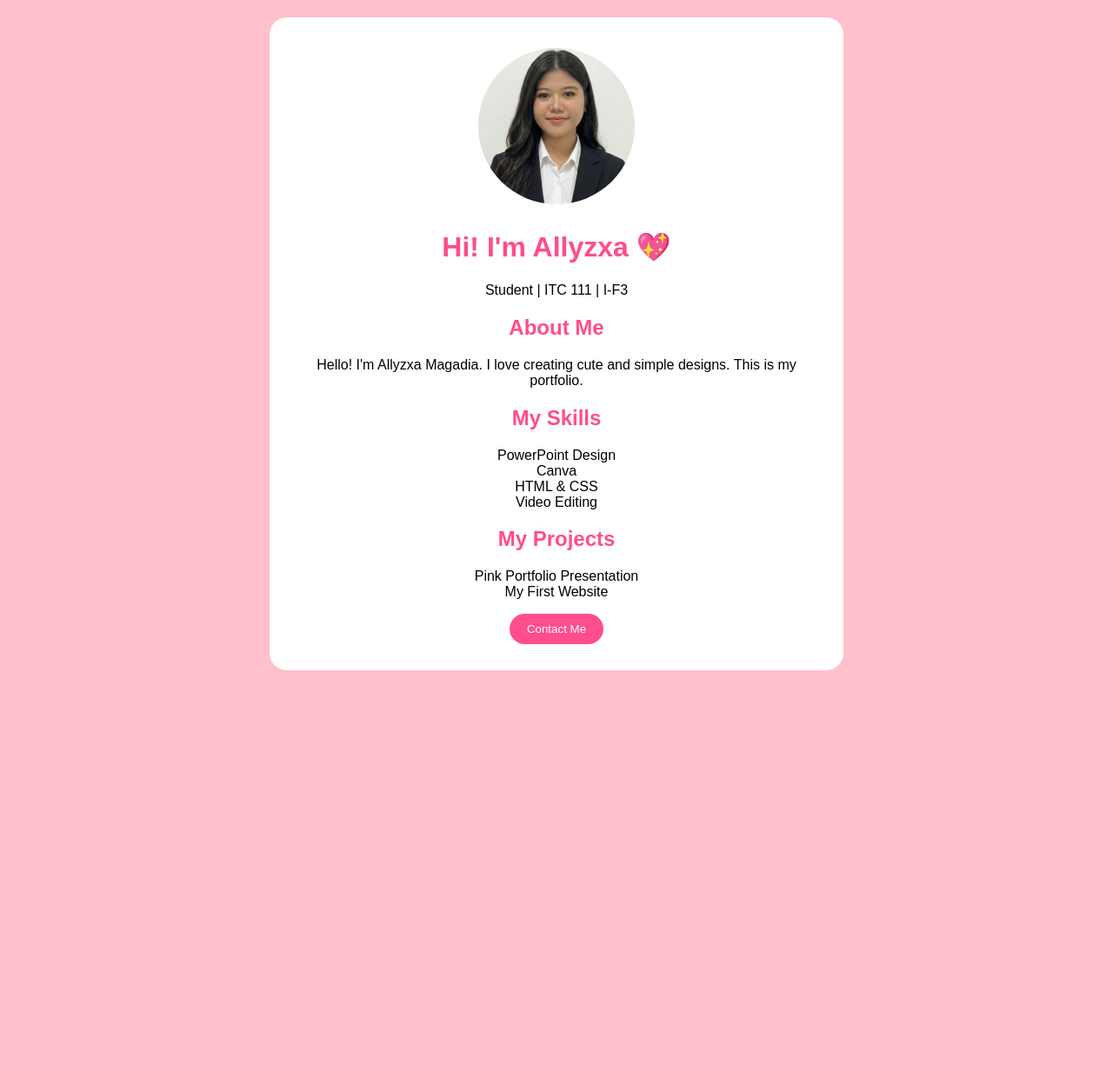
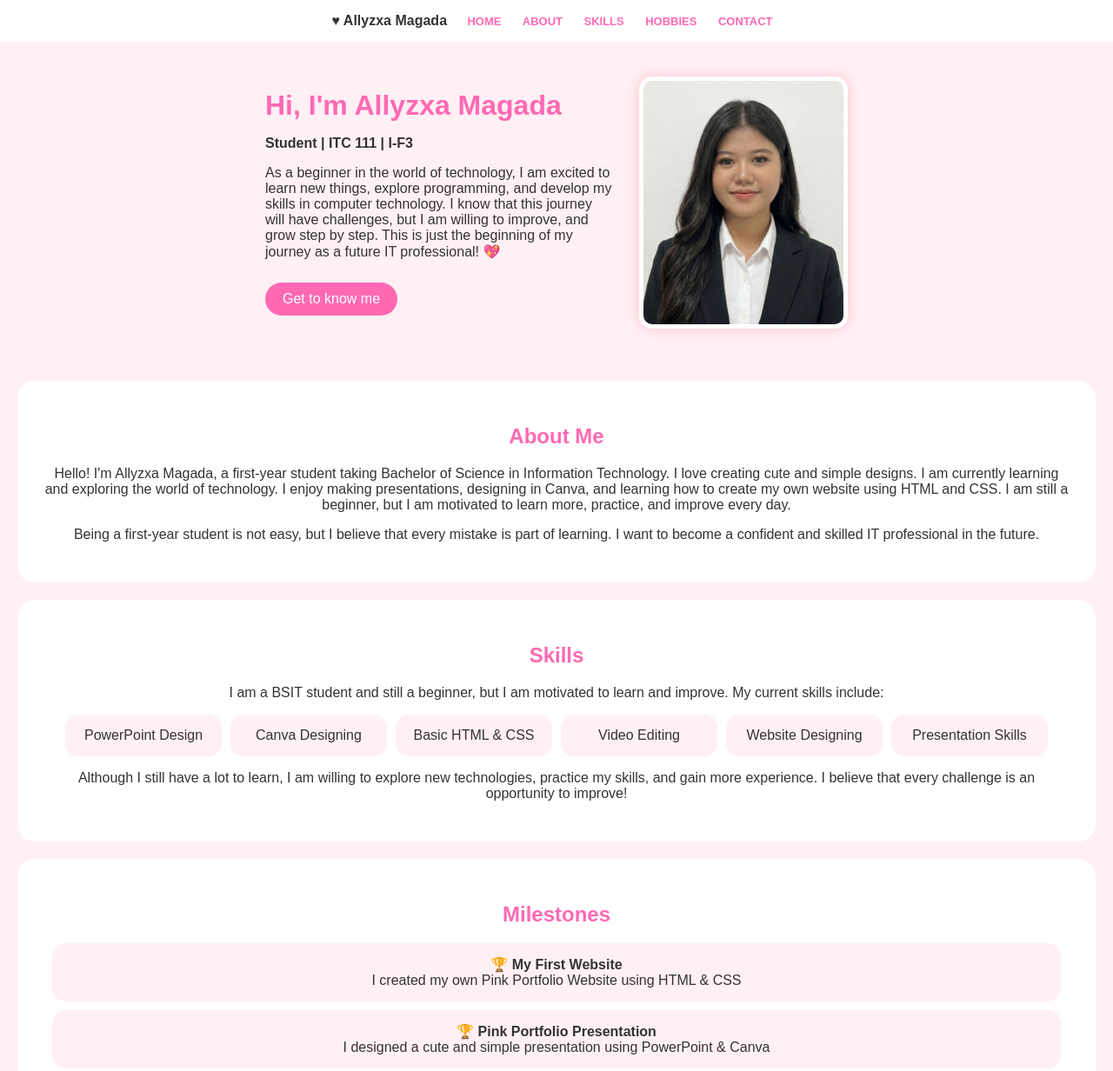
Before and after one commit to allyzxamagadia0-blip/ALLYZXA-PORTFOLIO, a plain HTML site: page index.html in a window 1280 px wide. Shown: the top 1232 px of the page at 87% size. Before the commit the page ends 800 px from the top, so only its background shows below. Drawn offline with Linux system fonts and the light colour scheme.

Commit message:
Update index.html

```diff
--- a/index.html
+++ b/index.html
@@ -1,27 +1,82 @@
 <!DOCTYPE html>
 <html>
 <head>
-<title>Allyzxa Portfolio</title>
+<title>Allyzxa Magada - Portfolio</title>
 <style>
-body { background: pink; font-family: Arial; text-align: center; margin: 0; padding: 20px; }
-.box { background: white; border-radius: 20px; padding: 30px; max-width: 600px; margin: auto; }
-h1 { color: #ff4d8d; }
-h2 { color: #ff4d8d; }
-button { background: #ff4d8d; color: white; border: none; padding: 10px 20px; border-radius: 20px; }
+body{font-family:Arial; background:#fff0f5; margin:0; color:#333; text-align:center;}
+nav{background:white; padding:15px; position:sticky; top:0;}
+nav a{margin:0 10px; color:#ff69b4; text-decoration:none; font-weight:bold; font-size:13px;}
+.hero{display:flex; justify-content:center; align-items:center; gap:30px; padding:40px 20px; flex-wrap:wrap;}
+.hero img{width:230px; height:280px; object-fit:cover; border-radius:15px; border:5px solid white; box-shadow:0 0 15px pink;}
+.hero-text{text-align:left; max-width:400px;}
+.hero-text h1{color:#ff69b4; margin:0;}
+.btn{background:#ff69b4; color:white; padding:10px 20px; border-radius:20px; text-decoration:none; display:inline-block; margin-top:10px;}
+.section{background:white; margin:20px; padding:30px; border-radius:20px;}
+h2{color:#ff69b4;}
+.skills{display:flex; justify-content:center; gap:10px; flex-wrap:wrap;}
+.skill{background:#fff0f5; padding:15px; border-radius:15px; width:150px;}
+.box2{background:#fff0f5; padding:15px; border-radius:15px; margin:10px;}
 </style>
 </head>
 <body>
-<div class="box">
-<img src="df96d6bf-9193-47d5-a8a0-30d587c72d3a.jpeg" style="width:180px; height:180px; object-fit:cover; border-radius:50%; border:5px solid white;">
-<h1>Hi! I'm Allyzxa 💖</h1>
-<p>Student | ITC 111 | I-F3</p>
+
+<nav>
+<b>♥ Allyzxa Magada</b> &nbsp;
+<a href="#home">HOME</a> <a href="#about">ABOUT</a> <a href="#skills">SKILLS</a> <a href="#hobbies">HOBBIES</a> <a href="#contact">CONTACT</a>
+</nav>
+
+<div class="hero" id="home">
+<div class="hero-text">
+<h1>Hi, I'm Allyzxa Magada</h1>
+<p><b>Student | ITC 111 | I-F3</b></p>
+<p>As a beginner in the world of technology, I am excited to learn new things, explore programming, and develop my skills in computer technology. I know that this journey will have challenges, but I am willing to improve, and grow step by step. This is just the beginning of my journey as a future IT professional! 💖</p>
+<a class="btn" href="#about">Get to know me</a>
+</div>
+<img src="df96d6bf-9193-47d5-a8a0-30d587c72d3a.jpeg">
+</div>
+
+<div class="section" id="about">
 <h2>About Me</h2>
-<p>Hello! I'm Allyzxa Magadia. I love creating cute and simple designs. This is my portfolio.</p>
-<h2>My Skills</h2>
-<p>PowerPoint Design<br>Canva<br>HTML & CSS<br>Video Editing</p>
-<h2>My Projects</h2>
-<p>Pink Portfolio Presentation<br>My First Website</p>
-<button>Contact Me</button>
+<p>Hello! I'm Allyzxa Magada, a first-year student taking Bachelor of Science in Information Technology. I love creating cute and simple designs. I am currently learning and exploring the world of technology. I enjoy making presentations, designing in Canva, and learning how to create my own website using HTML and CSS. I am still a beginner, but I am motivated to learn more, practice, and improve every day.</p>
+<p>Being a first-year student is not easy, but I believe that every mistake is part of learning. I want to become a confident and skilled IT professional in the future.</p>
 </div>
+
+<div class="section" id="skills">
+<h2>Skills</h2>
+<p>I am a BSIT student and still a beginner, but I am motivated to learn and improve. My current skills include:</p>
+<div class="skills">
+<div class="skill">PowerPoint Design</div>
+<div class="skill">Canva Designing</div>
+<div class="skill">Basic HTML & CSS</div>
+<div class="skill">Video Editing</div>
+<div class="skill">Website Designing</div>
+<div class="skill">Presentation Skills</div>
+</div>
+<p>Although I still have a lot to learn, I am willing to explore new technologies, practice my skills, and gain more experience. I believe that every challenge is an opportunity to improve!</p>
+</div>
+
+<div class="section">
+<h2>Milestones</h2>
+<div class="box2">🏆 <b>My First Website</b><br>I created my own Pink Portfolio Website using HTML & CSS</div>
+<div class="box2">🏆 <b>Pink Portfolio Presentation</b><br>I designed a cute and simple presentation using PowerPoint & Canva</div>
+</div>
+
+<div class="section" id="hobbies">
+<h2>My Hobbies & Interests</h2>
+<p>🎬 Watching K-Drama & Movies<br>
+🎨 Designing in Canva<br>
+🎵 Listening to Music<br>
+✏️ Editing Videos & Presentations<br>
+💻 Learning New Things in IT</p>
+</div>
+
+<div class="section" id="contact">
+<h2>Contact Me</h2>
+<p>Thank you for visiting my portfolio! Let's connect! 💖</p>
+<p>Email: allyzxamagada0@gmail.com</p>
+<a class="btn" href="mailto:allyzxamagada0@gmail.com">Contact Me</a>
+<p style="margin-top:20px;">© 2026 Allyzxa Magada | Made with 💖</p>
+</div>
+
 </body>
 </html>
```
